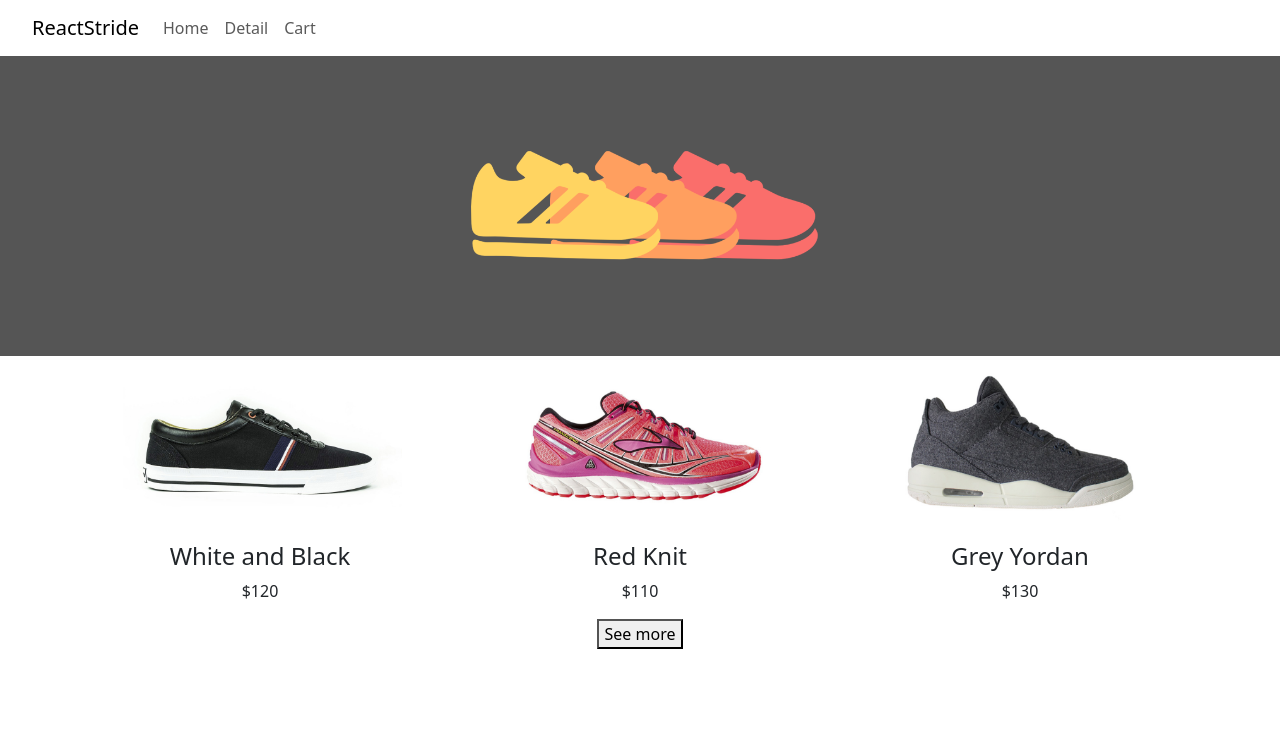
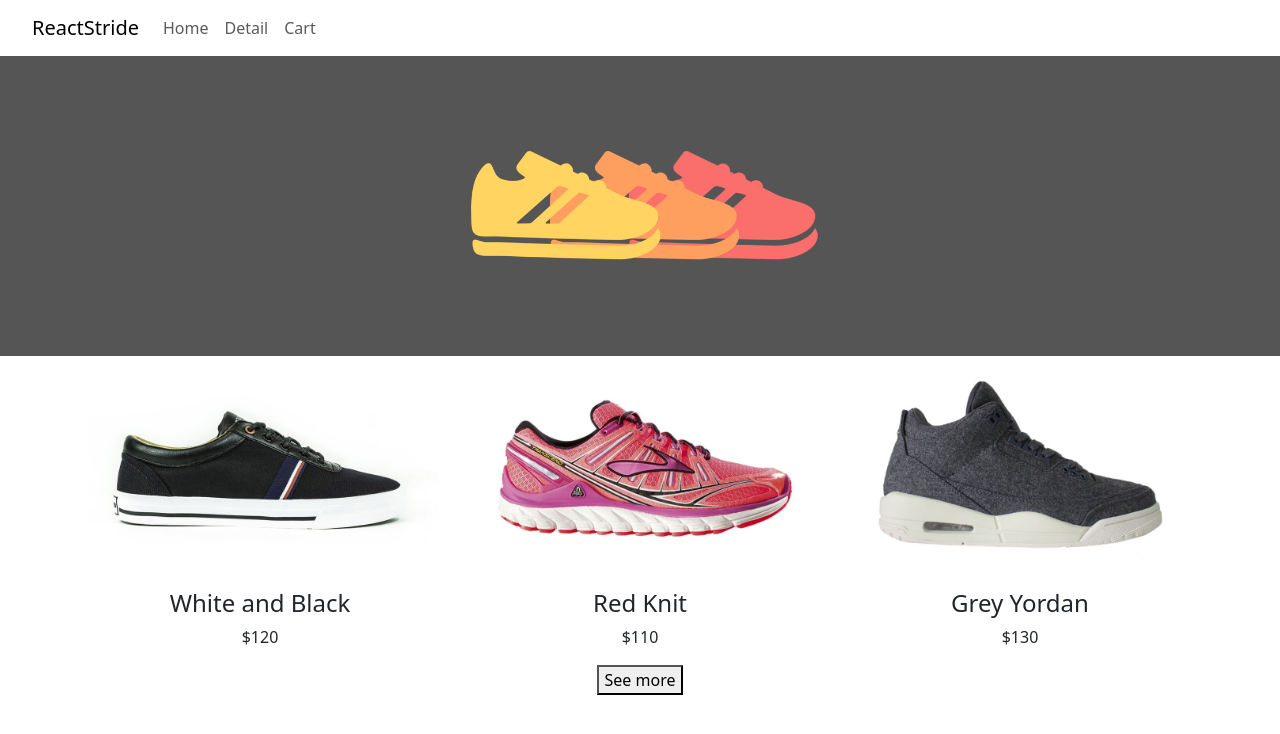
Before and after one commit to mhadev0703/shoes-shop, a React (Create React App) app: page / in a window 1280 px wide. Shown: the top 734 px of the page. Built offline with nearby package versions, Linux system fonts and the light colour scheme.

Commit message:
Modify localstorage in App.js to remain data when the page is refreshed & Add link to detail page when item is clicked

```diff
--- a/src/App.js
+++ b/src/App.js
@@ -3,7 +3,7 @@ import { createContext, useEffect, useState } from "react";
 import 'bootstrap/dist/css/bootstrap.min.css';
 import { Container, Nav, Navbar, Row, Col } from 'react-bootstrap';
 import data from './data.js';
-import { Routes, Route, Link, useNavigate, Outlet } from 'react-router-dom';
+import { Routes, Route, Link, useNavigate, Outlet, useParams } from 'react-router-dom';
 import Detail from './pages/Detail.js';
 import Cart from './pages/Cart.js';
 import axios from 'axios';
@@ -12,10 +12,6 @@ import axios from 'axios';
 export let Context1 = createContext()
 
 function App() {
-
-  useEffect(() => {
-    localStorage.setItem('watched', JSON.stringify( [] ))
-  }, [])
 
   let [shoes, setShoes] = useState(data);
   let [stock] = useState([10, 11, 12]);
@@ -30,6 +26,13 @@ function App() {
 
   const [clickCount, setClickCount] = useState(1);
   const [isLoading, setIsLoading] = useState(false);
+
+  useEffect(() => {
+    if (localStorage.getItem('watched') === null) {
+      localStorage.setItem('watched', JSON.stringify( [] ))
+    }
+  }, [])
+
 
   return (
     <div className="App">
@@ -56,6 +59,7 @@ function App() {
               })}
             </Row>
           </Container>
+
           <button onClick={() => {
 
             setClickCount(prev => prev + 1);
@@ -141,9 +145,9 @@ function About() {
 
 function Card(props) {
   return (
-      <Col>
+      <Col md={4}>
         <Link to={`/detail/${props.shoes.id}`} style={{ textDecoration: 'none', color: 'inherit' }}>
-          <img src={process.env.PUBLIC_URL + '/shoes' + (props.i) + '.jpeg'} width="80%" />
+          <img src={process.env.PUBLIC_URL + '/shoes' + (props.i) + '.jpeg'} width="100%" />
           <h4>{props.shoes.title}</h4>
           <p>${props.shoes.price}</p>
         </Link>
```
